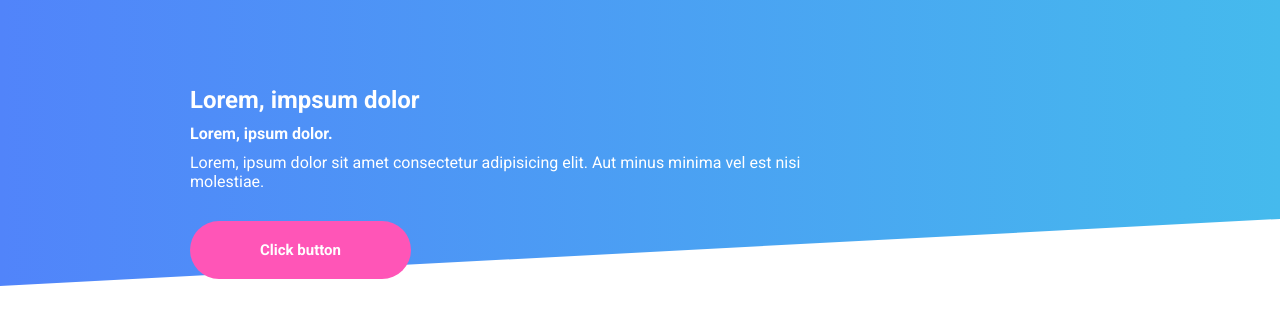
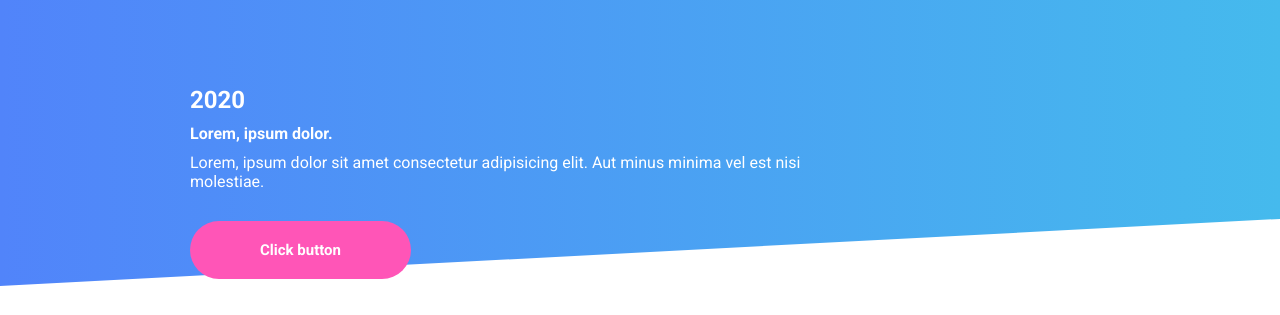
Before and after one commit to nylzen/landing-mobile-first, a plain HTML site: page index.html in a window 1280 px wide. Shown: the part 22-337 px from the top of the page. Drawn offline with Linux system fonts and the light colour scheme.

Commit message:
Update index.html

```diff
--- a/index.html
+++ b/index.html
@@ -18,7 +18,7 @@
       <div class="grid">
         <div class="wrapper wrapper-first">
           <div class="text-container">
-            <h1>Lorem, impsum dolor</h1>
+            <h1>2020</h1>
             <h4 class="sub-heading">Lorem, ipsum dolor.</h4>
             <p>
               Lorem, ipsum dolor sit amet consectetur adipisicing elit. Aut
```
